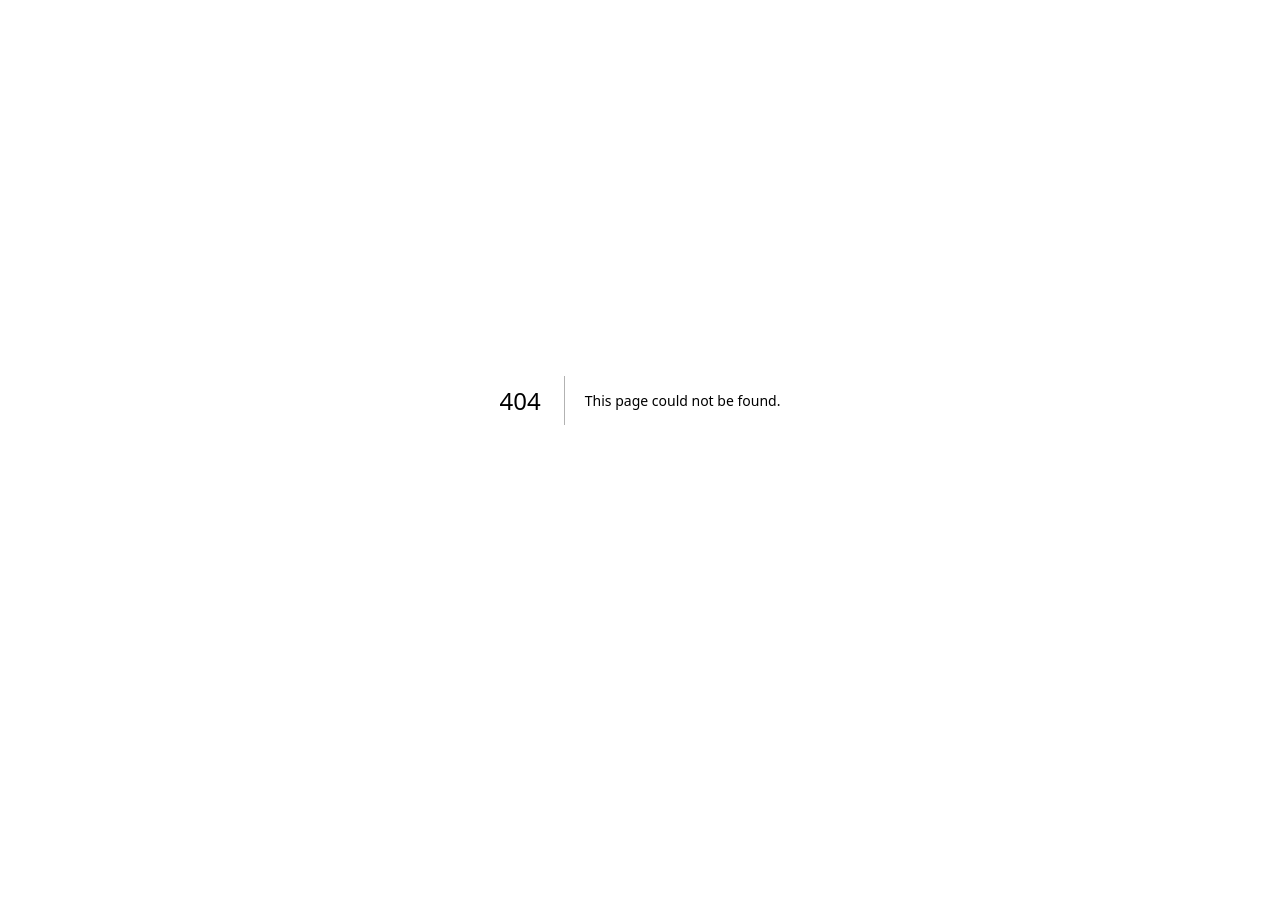
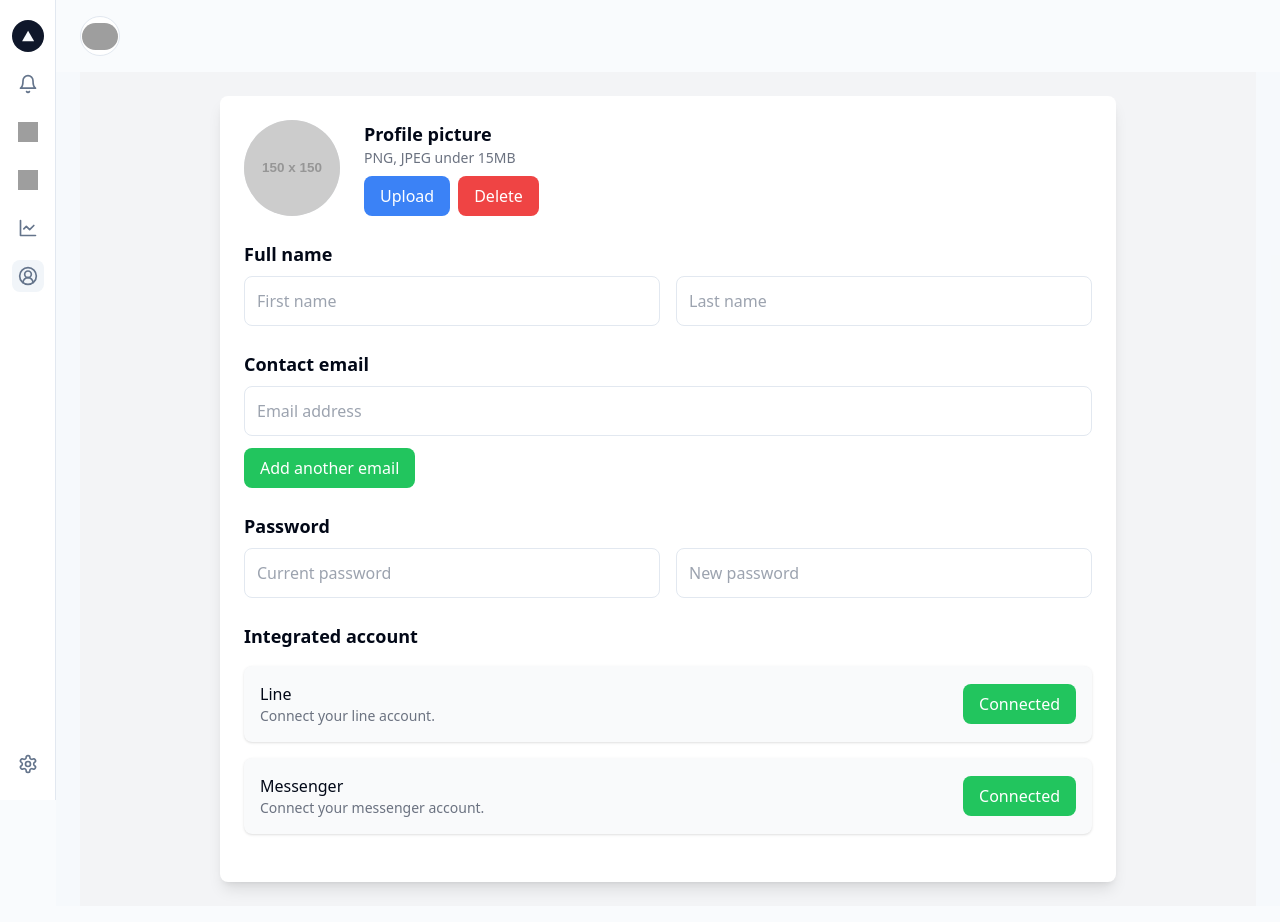
Before and after one commit to jilamikalalae/fusiontalk, a Next.js app: page /account in a window 1280 px wide. Before the commit this address had no page. Before the commit the page ends 800 px from the top, so only its background shows below. Built offline with nearby package versions, Linux system fonts and the light colour scheme; no server answers; grey boxes are pictures that could not be loaded.

Commit message:
add account setting

```diff
--- a/package.json
+++ b/package.json
@@ -8,7 +8,7 @@
     "start": "next start",
     "lint": "next lint"
   },
- "dependencies": {
+  "dependencies": {
     "@neondatabase/serverless": "^0.9.4",
     "@radix-ui/react-dialog": "^1.1.1",
     "@radix-ui/react-dropdown-menu": "^2.1.1",
@@ -33,6 +33,7 @@
     "prop-types": "^15.8.1",
     "react": "19.0.0-rc-cd22717c-20241013",
     "react-dom": "19.0.0-rc-cd22717c-20241013",
+    "react-hook-form": "^7.53.2",
     "server-only": "^0.0.1",
     "tailwind-merge": "^2.3.0",
     "tailwindcss": "^3.4.4",
--- /dev/null
+++ b/src/app/(dashboard)/account/page.tsx
@@ -0,0 +1,120 @@
+import React from "react";
+
+interface IntegratedAccount {
+  id: number;
+  name: string;
+  description: string;
+  isConnected: boolean;
+}
+
+const integratedAccounts: IntegratedAccount[] = [
+  { id: 1, name: "Line", description: "Connect your line account.", isConnected: true },
+  { id: 2, name: "Messenger", description: "Connect your messenger account.", isConnected: true },
+];
+
+const AccountManagementPage: React.FC = () => {
+  return (
+    <div className="flex flex-col items-center justify-center p-6 bg-gray-100 min-h-screen">
+      <div className="bg-white shadow-lg rounded-lg w-full max-w-4xl p-6">
+        {/* Profile Picture */}
+        <div className="flex items-center space-x-6 mb-6">
+          <div className="w-24 h-24 bg-gray-200 rounded-full overflow-hidden">
+            <img
+              src="https://via.placeholder.com/150"
+              alt="Profile"
+              className="w-full h-full object-cover"
+            />
+          </div>
+          <div>
+            <p className="font-semibold text-lg">Profile picture</p>
+            <p className="text-sm text-gray-500">PNG, JPEG under 15MB</p>
+            <div className="mt-2 flex space-x-2">
+              <button className="px-4 py-2 bg-blue-500 text-white rounded-lg">
+                Upload
+              </button>
+              <button className="px-4 py-2 bg-red-500 text-white rounded-lg">
+                Delete
+              </button>
+            </div>
+          </div>
+        </div>
+
+        {/* Full Name */}
+        <div className="mb-6">
+          <p className="font-semibold text-lg">Full name</p>
+          <div className="grid grid-cols-2 gap-4 mt-2">
+            <input
+              type="text"
+              placeholder="First name"
+              className="p-3 border rounded-lg outline-none focus:ring-2 focus:ring-blue-500"
+            />
+            <input
+              type="text"
+              placeholder="Last name"
+              className="p-3 border rounded-lg outline-none focus:ring-2 focus:ring-blue-500"
+            />
+          </div>
+        </div>
+
+        {/* Contact Email */}
+        <div className="mb-6">
+          <p className="font-semibold text-lg">Contact email</p>
+          <input
+            type="email"
+            placeholder="Email address"
+            className="mt-2 w-full p-3 border rounded-lg outline-none focus:ring-2 focus:ring-blue-500"
+          />
+          <button className="mt-3 px-4 py-2 bg-green-500 text-white rounded-lg">
+            Add another email
+          </button>
+        </div>
+
+        {/* Password */}
+        <div className="mb-6">
+          <p className="font-semibold text-lg">Password</p>
+          <div className="grid grid-cols-2 gap-4 mt-2">
+            <input
+              type="password"
+              placeholder="Current password"
+              className="p-3 border rounded-lg outline-none focus:ring-2 focus:ring-blue-500"
+            />
+            <input
+              type="password"
+              placeholder="New password"
+              className="p-3 border rounded-lg outline-none focus:ring-2 focus:ring-blue-500"
+            />
+          </div>
+        </div>
+
+        {/* Integrated Accounts */}
+        <div className="mb-6">
+          <p className="font-semibold text-lg">Integrated account</p>
+          <ul className="mt-4 space-y-4">
+            {integratedAccounts.map((account) => (
+              <li
+                key={account.id}
+                className="flex items-center justify-between bg-gray-50 p-4 rounded-lg shadow"
+              >
+                <div>
+                  <p className="font-medium">{account.name}</p>
+                  <p className="text-sm text-gray-500">{account.description}</p>
+                </div>
+                <button
+                  className={`px-4 py-2 rounded-lg ${
+                    account.isConnected
+                      ? "bg-green-500 text-white"
+                      : "bg-gray-300 text-gray-700"
+                  }`}
+                >
+                  {account.isConnected ? "Connected" : "Connect"}
+                </button>
+              </li>
+            ))}
+          </ul>
+        </div>
+      </div>
+    </div>
+  );
+};
+
+export default AccountManagementPage;
--- /dev/null
+++ b/src/app/(dashboard)/demo/page.tsx
@@ -0,0 +1,120 @@
+import React from "react";
+
+interface IntegratedAccount {
+  id: number;
+  name: string;
+  description: string;
+  isConnected: boolean;
+}
+
+const integratedAccounts: IntegratedAccount[] = [
+  { id: 1, name: "Line", description: "Connect your line account.", isConnected: true },
+  { id: 2, name: "Messenger", description: "Connect your messenger account.", isConnected: true },
+];
+
+const AccountManagementPage: React.FC = () => {
+  return (
+    <div className="flex flex-col items-center justify-center p-6 bg-gray-100 min-h-screen">
+      <div className="bg-white shadow-lg rounded-lg w-full max-w-4xl p-6">
+        {/* Profile Picture */}
+        <div className="flex items-center space-x-6 mb-6">
+          <div className="w-24 h-24 bg-gray-200 rounded-full overflow-hidden">
+            <img
+              src="https://via.placeholder.com/150"
+              alt="Profile"
+              className="w-full h-full object-cover"
+            />
+          </div>
+          <div>
+            <p className="font-semibold text-lg">Profile picture</p>
+            <p className="text-sm text-gray-500">PNG, JPEG under 15MB</p>
+            <div className="mt-2 flex space-x-2">
+              <button className="px-4 py-2 bg-blue-500 text-white rounded-lg">
+                Upload
+              </button>
+              <button className="px-4 py-2 bg-red-500 text-white rounded-lg">
+                Delete
+              </button>
+            </div>
+          </div>
+        </div>
+
+        {/* Full Name */}
+        <div className="mb-6">
+          <p className="font-semibold text-lg">Full name</p>
+          <div className="grid grid-cols-2 gap-4 mt-2">
+            <input
+              type="text"
+              placeholder="First name"
+              className="p-3 border rounded-lg outline-none focus:ring-2 focus:ring-blue-500"
+            />
+            <input
+              type="text"
+              placeholder="Last name"
+              className="p-3 border rounded-lg outline-none focus:ring-2 focus:ring-blue-500"
+            />
+          </div>
+        </div>
+
+        {/* Contact Email */}
+        <div className="mb-6">
+          <p className="font-semibold text-lg">Contact email</p>
+          <input
+            type="email"
+            placeholder="Email address"
+            className="mt-2 w-full p-3 border rounded-lg outline-none focus:ring-2 focus:ring-blue-500"
+          />
+          <button className="mt-3 px-4 py-2 bg-green-500 text-white rounded-lg">
+            Add another email
+          </button>
+        </div>
+
+        {/* Password */}
+        <div className="mb-6">
+          <p className="font-semibold text-lg">Password</p>
+          <div className="grid grid-cols-2 gap-4 mt-2">
+            <input
+              type="password"
+              placeholder="Current password"
+              className="p-3 border rounded-lg outline-none focus:ring-2 focus:ring-blue-500"
+            />
+            <input
+              type="password"
+              placeholder="New password"
+              className="p-3 border rounded-lg outline-none focus:ring-2 focus:ring-blue-500"
+            />
+          </div>
+        </div>
+
+        {/* Integrated Accounts */}
+        <div className="mb-6">
+          <p className="font-semibold text-lg">Integrated account</p>
+          <ul className="mt-4 space-y-4">
+            {integratedAccounts.map((account) => (
+              <li
+                key={account.id}
+                className="flex items-center justify-between bg-gray-50 p-4 rounded-lg shadow"
+              >
+                <div>
+                  <p className="font-medium">{account.name}</p>
+                  <p className="text-sm text-gray-500">{account.description}</p>
+                </div>
+                <button
+                  className={`px-4 py-2 rounded-lg ${
+                    account.isConnected
+                      ? "bg-green-500 text-white"
+                      : "bg-gray-300 text-gray-700"
+                  }`}
+                >
+                  {account.isConnected ? "Connected" : "Connect"}
+                </button>
+              </li>
+            ))}
+          </ul>
+        </div>
+      </div>
+    </div>
+  );
+};
+
+export default AccountManagementPage;
--- a/src/app/(dashboard)/layout.tsx
+++ b/src/app/(dashboard)/layout.tsx
@@ -6,7 +6,8 @@ import {
   Package2,
   PanelLeft,
   Settings,
-  Users2
+  Users2,
+  CircleUserRound
 } from 'lucide-react';
 
 import { Button } from '@/components/ui/button';
@@ -72,6 +73,11 @@ function DesktopNav() {
         <NavItem href="#" label="Analytics">
           <LineChart className="h-5 w-5" />
         </NavItem>
+
+        <NavItem href="/account" label="Account">
+          <CircleUserRound className="h-5 w-5" />
+        </NavItem>
+
       </nav>
       <nav className="mt-auto flex flex-col items-center gap-4 px-2 sm:py-5">
         <Tooltip>
```
Also changed, not shown: 1 other file (tests, documents, lock files or other folders).
